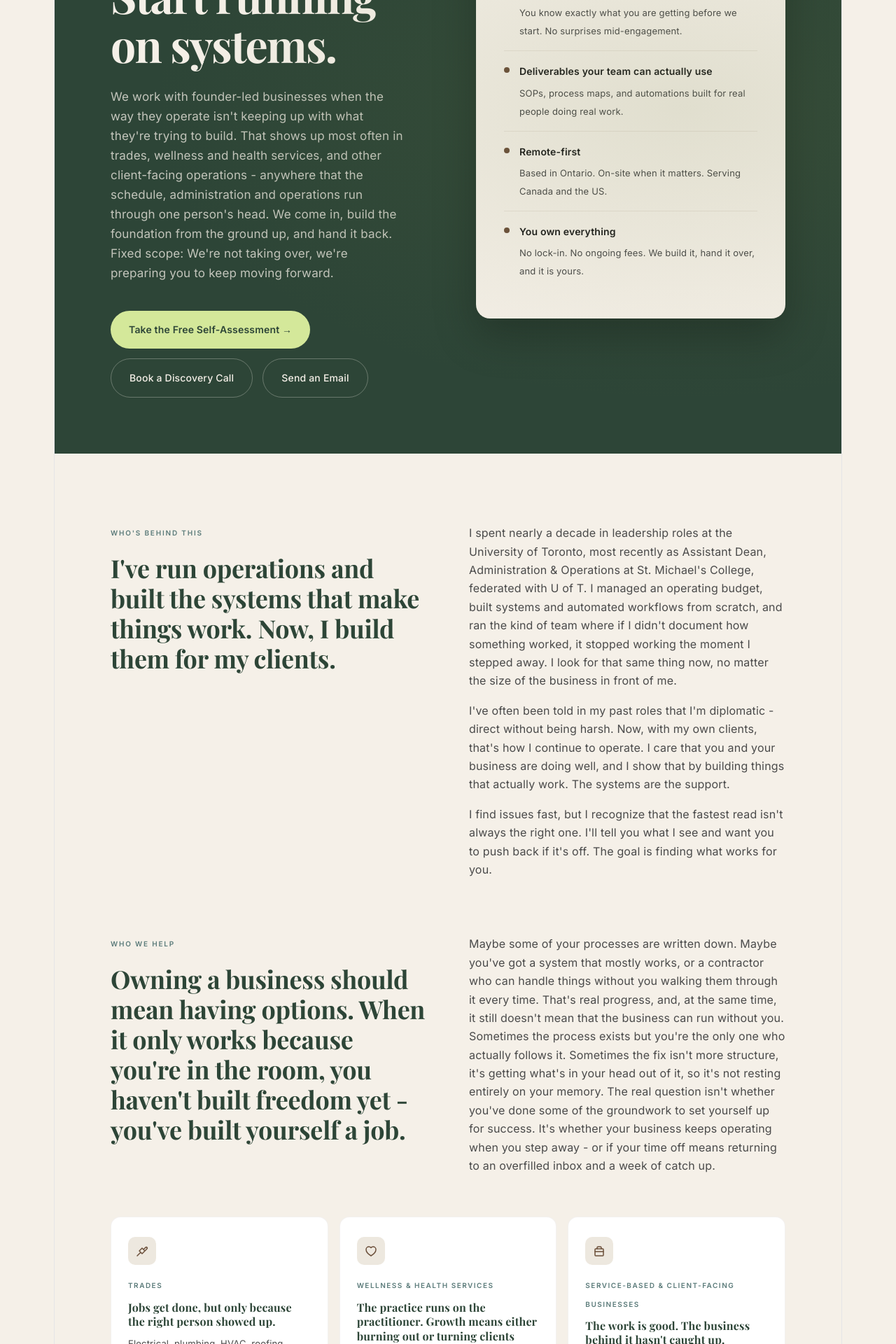
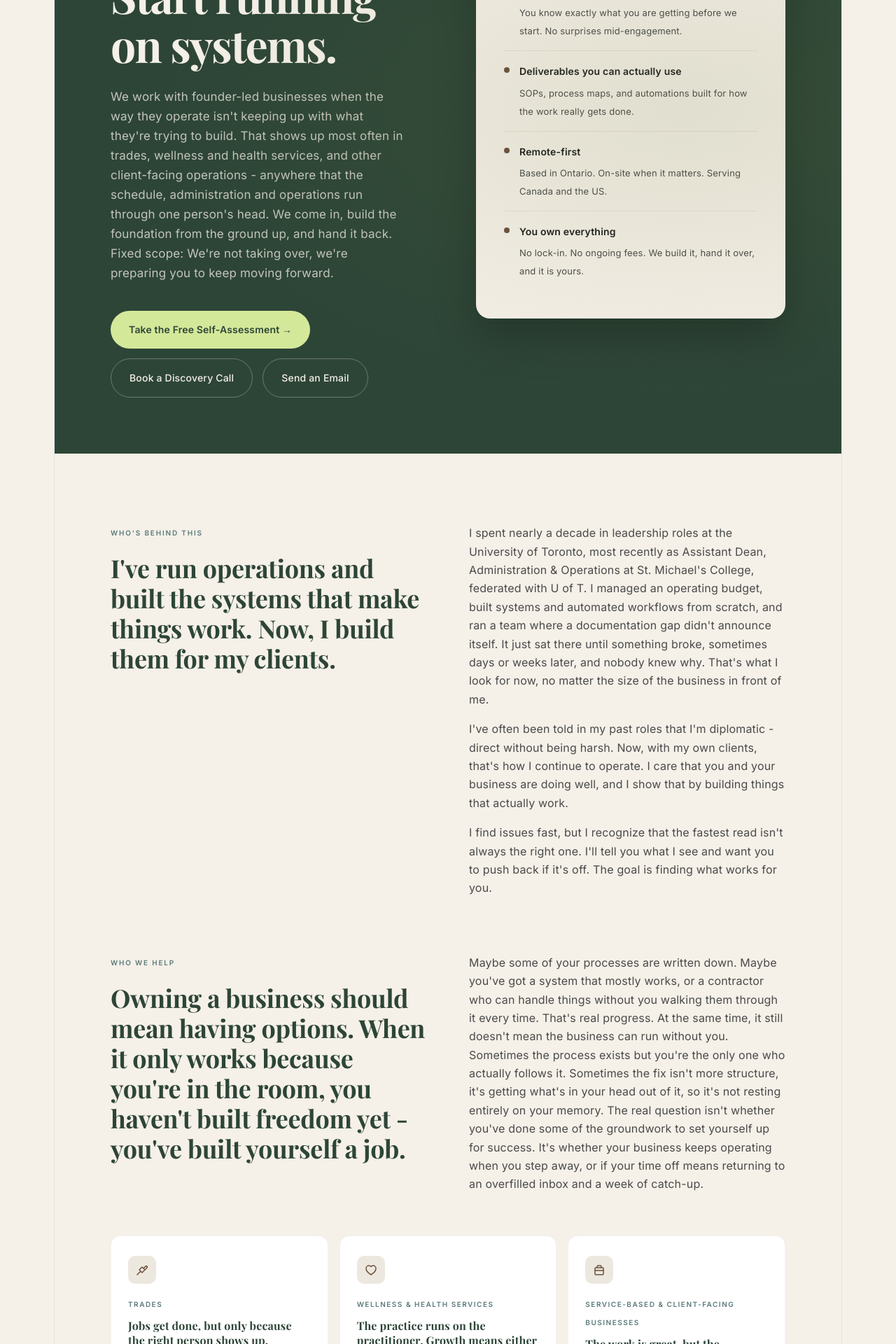
Before and after one commit to JenniferGroundwork/Groundwork, a React (Vite) app: page / in a window 1280 px wide. Shown: the part 340-2260 px from the top of the page at 70% size. Built offline with nearby package versions, Linux system fonts and the light colour scheme.

Commit message:
general updates - full workthough

```diff
--- a/src/Home.jsx
+++ b/src/Home.jsx
@@ -603,7 +603,7 @@ export default function GroundworkHome() {
     {
       icon: icons.trades,
       label: "Trades",
-      h3: "Jobs get done, but only because the right person showed up.",
+      h3: "Jobs get done, but only because the right person shows up.",
       p: "Electrical, plumbing, HVAC, roofing, construction. We build the playbooks your crew can actually follow, even on the days you're not on site."
     },
     {
@@ -615,7 +615,7 @@ export default function GroundworkHome() {
     {
       icon: icons.serviceBased,
       label: "Service-Based & Client-Facing Businesses",
-      h3: "The work is good. The business behind it hasn't caught up.",
+      h3: "The work is great, but the business behind it hasn't caught up yet.",
       p: "Property management, hospitality, professional services, and other founder-led operations where the schedule, the client, or the handoff runs through one person's head."
     },
   ];
@@ -651,7 +651,8 @@ export default function GroundworkHome() {
               on systems.
             </h1>
             <p className="hero-sub">
-              We work with founder-led businesses when the way they operate isn't keeping up with what they're trying to build. That shows up most often in trades, wellness and health services, and other client-facing operations - anywhere that the schedule, administration and operations run through one person's head. We come in, build the foundation from the ground up, and hand it back. Fixed scope: We're not taking over, we're preparing you to keep moving forward.
+              We work with founder-led businesses when the way they operate isn't keeping up with what they're trying to build. That shows up most often in trades, wellness and health services, and other client-facing operations - anywhere that the schedule, administration and operations run through one person's head. We come in, build the foundation from the ground up, and hand it back.<br />
+              Fixed scope: We're not taking over, we're preparing you to keep moving forward.
             </p>
             <div className="hero-actions">
               <a href="/self-assessment" className="btn-primary">Take the Free Self-Assessment &rarr;</a>
@@ -671,8 +672,8 @@ export default function GroundworkHome() {
             <div className="hero-card-item">
               <div className="hero-card-dot" />
               <div className="hero-card-text">
-                <strong>Deliverables your team can actually use</strong>
-                <span>SOPs, process maps, and automations built for real people doing real work.</span>
+                <strong>Deliverables you can actually use</strong>
+                <span>SOPs, process maps, and automations built for how the work really gets done.</span>
               </div>
             </div>
             <div className="hero-card-item">
@@ -701,10 +702,10 @@ export default function GroundworkHome() {
 <h2 className="who-h2">I've run operations and built the systems that make things work. Now, I build them for my clients.</h2>            </div>
             <div>
               <p className="who-desc">
-                I spent nearly a decade in leadership roles at the University of Toronto, most recently as Assistant Dean, Administration & Operations at St. Michael's College, federated with U of T. I managed an operating budget, built systems and automated workflows from scratch, and ran the kind of team where if I didn't document how something worked, it stopped working the moment I stepped away. I look for that same thing now, no matter the size of the business in front of me.
+                I spent nearly a decade in leadership roles at the University of Toronto, most recently as Assistant Dean, Administration & Operations at St. Michael's College, federated with U of T. I managed an operating budget, built systems and automated workflows from scratch, and ran a team where a documentation gap didn't announce itself. It just sat there until something broke, sometimes days or weeks later, and nobody knew why. That's what I look for now, no matter the size of the business in front of me.
               </p>
               <p className="who-desc" style={{ marginTop: 16 }}>
-                I've often been told in my past roles that I'm diplomatic - direct without being harsh. Now, with my own clients, that's how I continue to operate. I care that you and your business are doing well, and I show that by building things that actually work. The systems are the support.
+                I've often been told in my past roles that I'm diplomatic - direct without being harsh. Now, with my own clients, that's how I continue to operate. I care that you and your business are doing well, and I show that by building things that actually work.
               </p>
               <p className="who-desc" style={{ marginTop: 16 }}>
                 I find issues fast, but I recognize that the fastest read isn't always the right one. I'll tell you what I see and want you to push back if it's off. The goal is finding what works for you.
@@ -723,7 +724,7 @@ export default function GroundworkHome() {
             </div>
             <div>
               <p className="who-desc">
-                Maybe some of your processes are written down. Maybe you've got a system that mostly works, or a contractor who can handle things without you walking them through it every time. That's real progress, and, at the same time, it still doesn't mean that the business can run without you. Sometimes the process exists but you're the only one who actually follows it. Sometimes the fix isn't more structure, it's getting what's in your head out of it, so it's not resting entirely on your memory. The real question isn't whether you've done some of the groundwork to set yourself up for success. It's whether your business keeps operating when you step away - or if your time off means returning to an overfilled inbox and a week of catch up.
+                Maybe some of your processes are written down. Maybe you've got a system that mostly works, or a contractor who can handle things without you walking them through it every time. That's real progress. At the same time, it still doesn't mean the business can run without you. Sometimes the process exists but you're the only one who actually follows it. Sometimes the fix isn't more structure, it's getting what's in your head out of it, so it's not resting entirely on your memory. The real question isn't whether you've done some of the groundwork to set yourself up for success. It's whether your business keeps operating when you step away, or if your time off means returning to an overfilled inbox and a week of catch-up.
               </p>
             </div>
           </div>
@@ -744,9 +745,9 @@ export default function GroundworkHome() {
         <div className="foundations-inner">
           <div>
             <p className="eyebrow eyebrow-light">Just You, or You Plus a Few</p>
-            <h2 className="foundations-h2">You didn't start your business to become its accountant, scheduler, and IT department. But out of necessity, you're wearing all the hats.</h2>
+            <h2 className="foundations-h2">You didn't start your business to become its accountant, office manager, and IT department. But out of necessity, you're wearing all the hats.</h2>
             <p className="foundations-p">
-              Most people go into business because they're excellent at the work they do, not because they wanted to run the back end of a company. If it's just you, or you and a couple of contractors, the SOPs and role clarity that bigger teams need don't apply the same way. Your needs will likely be different: your processes mapped out, the information that only lives in your head written down somewhere else, and the administrative work that's eating away your time actually handled. Same foundation, built for the size you're at right now.
+              Most people go into business because they're excellent at the work they do, not because they want to run the back end of a company. If it's just you, or you and a couple of contractors, the SOPs and role clarity that bigger teams need don't apply the same way. Your needs will likely be different: your processes mapped out, the gaps you can't see because you're too close to them found and fixed, and the administrative work that's eating away your time actually handled. Same foundation, built for the size you're at right now.
             </p>
             <p className="foundations-cta-note">
               Not sure if this is you, or if you need one of the Builds instead? That's exactly what the Systems Walkthrough is for.
@@ -760,7 +761,7 @@ export default function GroundworkHome() {
             <p className="foundations-card-title">What the Foundations Build covers</p>
             {[
               "Your client experience, start to finish, mapped and cleaned up",
-              "The pricing, process, and client-handling knowledge that only lives in your head, written down",
+              "The blind spots in your pricing, process, and client handling, the stuff you can't see because you're too close to it, found and fixed",
               "Whatever's eating the most non-billable time, organized and built into a repeatable system",
               "A foundation that's ready if you choose to bring on help or a team later"
             ].map(item => (
@@ -787,30 +788,31 @@ export default function GroundworkHome() {
               {
                 num: "01",
                 h3: "SOP & Handoff Build",
-                p: "The processes that only work because you're the one doing them, written down so someone else can run them the same way. We document the core processes you tell us matter most.",
-                bullets: ["SOPs for the processes you define", "Written for the person doing the job", "Clear enough to hand off tomorrow", "Team training and updates not included"],
-                next: "Once the process is written down, the next question is usually who owns it. That's the Job Description & Role Clarity Build."
+                p: "The processes that only work because you're the one doing them, and the gaps in them you can't see from the inside. We find what's missing, not just what's already there, and document the core processes you tell us matter most.",
+                bullets: ["SOPs for the processes you define", "Written for the person doing the job", "Clear enough to hand off tomorrow", "Team training and updates may be scoped separately"],
+                next: "Once the gaps are found and the process is documented, the next question is usually who owns it. That's the Job Description & Role Clarity Build."
               },
               {
                 num: "02",
                 h3: "Job Description & Role Clarity Build",
-                p: "When two people think they own the same task, or nobody does, that's a role problem, not a people problem. We write clear job descriptions for the roles you need defined.",
-                bullets: ["Written JDs for defined roles", "Clear ownership, no overlap", "Built from how the role actually works", "Hiring and onboarding not included"],
+                p: "When two people think they own the same task (or nobody thinks they own it), that's a role clarity problem, not a people problem. We write clear job descriptions for the roles you need defined.",
+                bullets: ["Written JDs for defined roles", "Clear ownership, no overlap", "Built from how the role actually works", "Hiring and onboarding may be scoped separately"],
                 next: "Once roles are clear, the next gap that usually shows up is the client-facing side. That's the Client Journey Build."
               },
               {
                 num: "03",
                 h3: "Client Journey & Onboarding Build",
                 p: "From first contact to first invoice, we map what actually happens and build the onboarding around it, using the tools you already have.",
-                bullets: ["Full client journey mapped", "Onboarding built in your existing tools", "Consistent experience, every client", "New software purchases not included"],
+                bullets: ["Full client journey mapped", "Onboarding built in your existing tools", "Consistent experience, every client", "New software purchases may be scoped separately"],
                 next: "Once the journey is mapped, the repetitive parts of it are usually worth automating. That's the Backend & Automation Setup."
               },
               {
                 num: "04",
                 h3: "Backend & Automation Setup",
                 p: "The tools you're already paying for, actually talking to each other. We connect and automate what you have so your team stops doing by hand what software should be doing for them.",
-                bullets: ["Connects and automates existing tools", "Built around your current stack", "Fewer manual handoffs, fewer dropped balls", "Full migrations and new integrations not included"],
-                next: "Automations only hold if the process behind them is documented. If that's not in place, we'll flag it and see what could help your team."
+                bullets: ["Connects and automates existing tools", "Built around your current stack", "Fewer manual handoffs, fewer dropped balls", "Full migrations and new integrations may be scoped separately"],
+                next: "Automations only hold if the process behind them is documented. If that's not in place, we'll flag it and see what could help your team.",
+                scopeNote: "If something's outside the scope of what we're building together, we'll tell you. If we know someone who's good for it, we'll point you their way."
               }
             ].map((svc) => (
               <div key={svc.h3} className="service-card">
@@ -821,6 +823,7 @@ export default function GroundworkHome() {
                   {svc.bullets.map(b => <li key={b}>{b}</li>)}
                 </ul>
                 <p className="service-next">{svc.next}</p>
+                {svc.scopeNote && <p className="service-next" style={{ marginTop: 10 }}>{svc.scopeNote}</p>}
               </div>
             ))}
           </div>
@@ -841,7 +844,7 @@ export default function GroundworkHome() {
           <div className="steps">
             {[
               { num: "01", h3: "Self-Assessment", p: "Start with our free self-assessment. Takes about 15 minutes and gives you an instant scorecard of where things stand." },
-              { num: "02", h3: "Discovery Call", p: "30 minutes and free. We talk through your results, ask about your business, and tell you honestly if we're the right fit." },
+              { num: "02", h3: "Discovery Call", p: "Short and free. We talk through your results, ask about your business, and tell you honestly if we're the right fit." },
               { num: "03", h3: "Systems Walkthrough", p: "One to a few sessions, depending on your operation. We walk through what's happening, tell you what's broken, and give you a short written list of what we'd build and why." },
               { num: "04", h3: "The Build", p: "If there's a fix worth making, you pick the build that matches. Scoped and priced on its own, with a clear start and a clear end. You own it when we're done." }
             ].map((step) => (
@@ -861,7 +864,7 @@ export default function GroundworkHome() {
             <p className="eyebrow eyebrow-light">The Systems Walkthrough</p>
             <h2 className="audit-h2">You already know something's not working. We'll help you name exactly what, and what to do about it.</h2>
             <p className="audit-price-note">
-  This isn't a full audit or a stack of documentation you'll never open. It's one to a few sessions, depending on the size and complexity of your operation, where we go through what's happening together. We won't hand you a recommendation until we're actually clear on what's going on, not before. You'll leave with a clear, honest read on what's working, what's not, and a short written list of what we'd build if you asked us to.
+  This isn't a full audit or a stack of documentation you'll never open. It's one to a few sessions, depending on the size and complexity of your operation, where we go through what's happening together. We won't hand you a recommendation until we're actually clear on what's going on. You'll leave with a clear, honest read on what's working, what's not, and a short written list of what we'd build if you asked us to.
 </p>
 <p className="audit-price-note">
   If something on that list is worth fixing, you pick the build. Each one is scoped, priced, and contracted separately, so you're only ever paying for what you actually need.
@@ -889,7 +892,7 @@ export default function GroundworkHome() {
             <p className="eyebrow eyebrow-light">Get Started</p>
             <h2 className="cta-h2">Ready to build<br />the <em>foundation?</em></h2>
             <p className="cta-p">
-              Start with the free self-assessment to see where things stand. From there, a 30-minute discovery call helps us figure out if a Systems Walkthrough makes sense for you. Prefer to reach out by email first? That works too.
+              Start with the free self-assessment to see where things stand. From there, a short discovery call helps us figure out if a Systems Walkthrough makes sense for you. Prefer to reach out by email first? That works too.
             </p>
             <div style={{ display: "flex", gap: 14, flexWrap: "wrap" }}>
               <a href="/self-assessment" className="btn-primary">Take the Free Self-Assessment &rarr;</a>
@@ -900,10 +903,10 @@ export default function GroundworkHome() {
           <div className="cta-card">
             <h3 className="cta-card-title">Here is what a discovery call actually is.</h3>
             {[
-              ["30 minutes.", "We'll talk through your self-assessment results and your business."],
+              ["A short call.", "We'll talk through your self-assessment results and your business."],
               ["No pitch.", "We will tell you honestly if we are the right fit. If we're not, we will tell you that too."],
               ["If there is a fit,", "we book a Systems Walkthrough. You'll get a clear, honest read on what's working and a short list of what we'd build."],
-              ["Every build is fixed scope.", "Priced and contracted on its own, with a defined start and end. No open-ended engagements."],
+              ["Every build is fixed scope.", "Priced and contracted on its own, with a defined start and end. If ongoing support makes sense after, we'll talk about what that looks like, but it's never the default."],
               ["A check-in is available after,", "if you want one. Short, fixed term, no obligation to renew."]
             ].map(([bold, rest]) => (
               <div key={bold} className="cta-point">
@@ -943,11 +946,12 @@ export default function GroundworkHome() {
               <p className="footer-col-label">Company</p>
               <ul className="footer-links">
                 <li><a href="#contact">Contact</a></li>
+                <li><a href="/tools">Tools</a></li>
               </ul>
             </div>
             <div>
               <p className="footer-col-label">Ready to Start?</p>
-              <p className="footer-cta-text">Take the free self-assessment, or book a 30-minute discovery call to see if we are the right fit.</p>
+              <p className="footer-cta-text">Take the free self-assessment, or book a short discovery call to see if we are the right fit.</p>
               <a href="/self-assessment" className="btn-primary" style={{ fontSize: 13, padding: "10px 20px" }}>Take the Self-Assessment</a>
             </div>
           </div>
```
